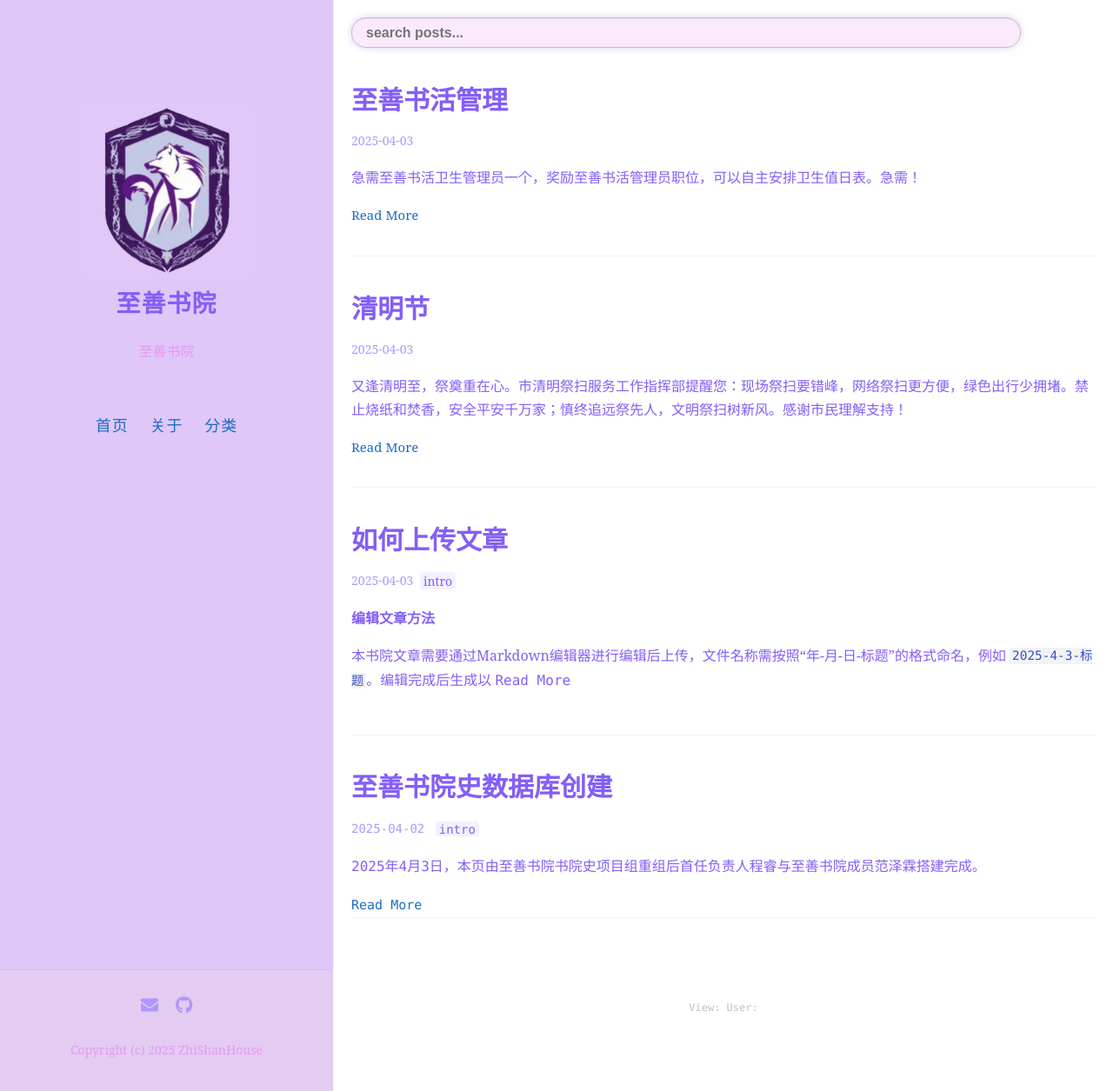
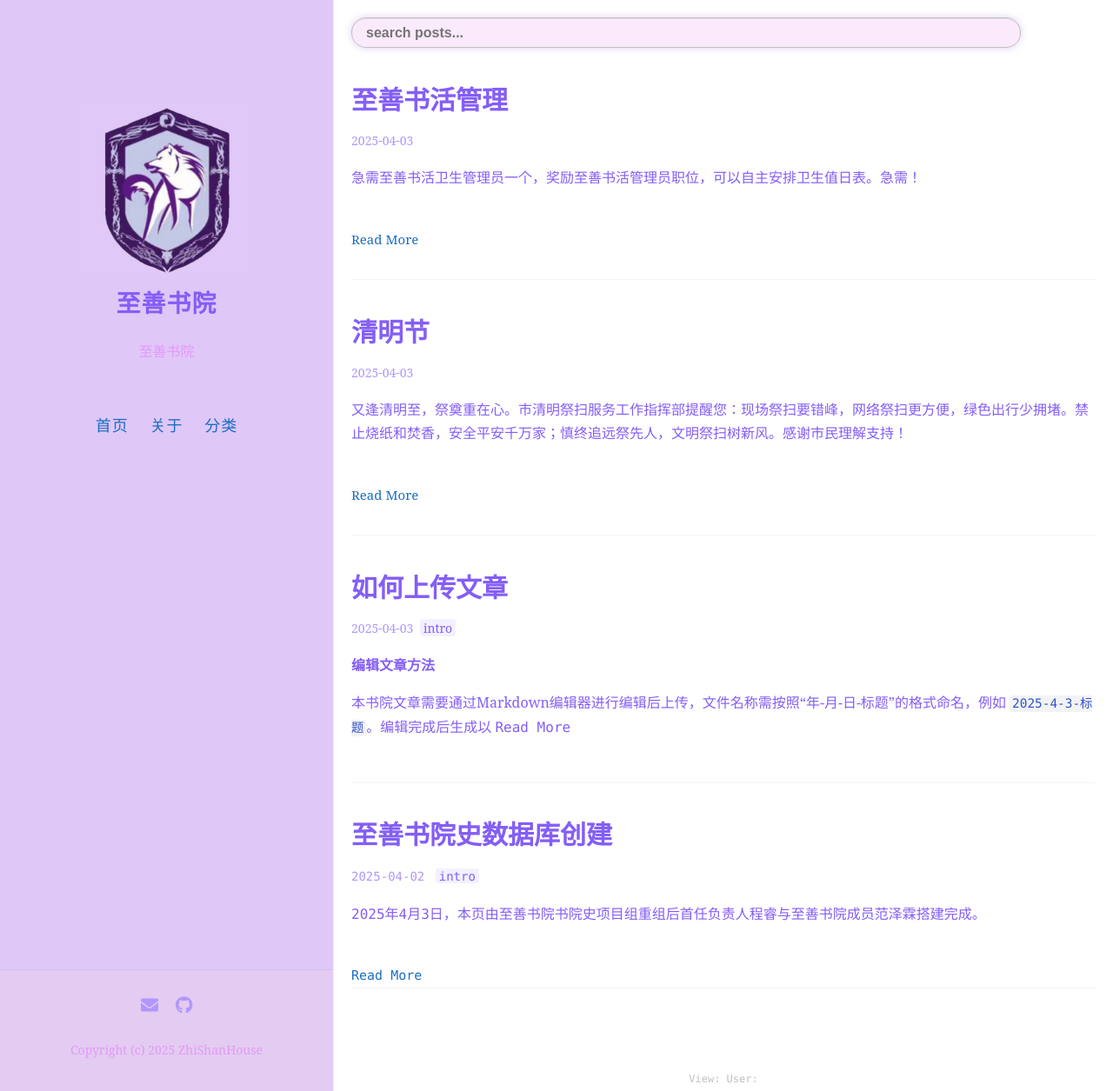
Before and after one commit to zhishanhouse/zhishanhouse.github.io, a Jekyll site: the page built from index.html, in a window 1280 px wide and 1255 px high. Shown: the whole window at 87% size. Built offline with Jekyll 4.4.1, drawn with Linux system fonts in a browser that asks for light colours; the list of posts is cut into pages by our own code; comment, search, counter and statistics services are not loaded.

Commit message:
Update index.html

```diff
--- a/index.html
+++ b/index.html
@@ -67,7 +67,7 @@
         {{ post.excerpt | truncate: 200 }}
       </div>
 
-      <a href="{{ site.baseurl }}{{ post.url }}" class="read-more">Read More</a>
+      <br><a href="{{ site.baseurl }}{{ post.url }}" class="read-more">Read More</a>
     </article>
   {% endunless %}
   {% endfor %}
```
